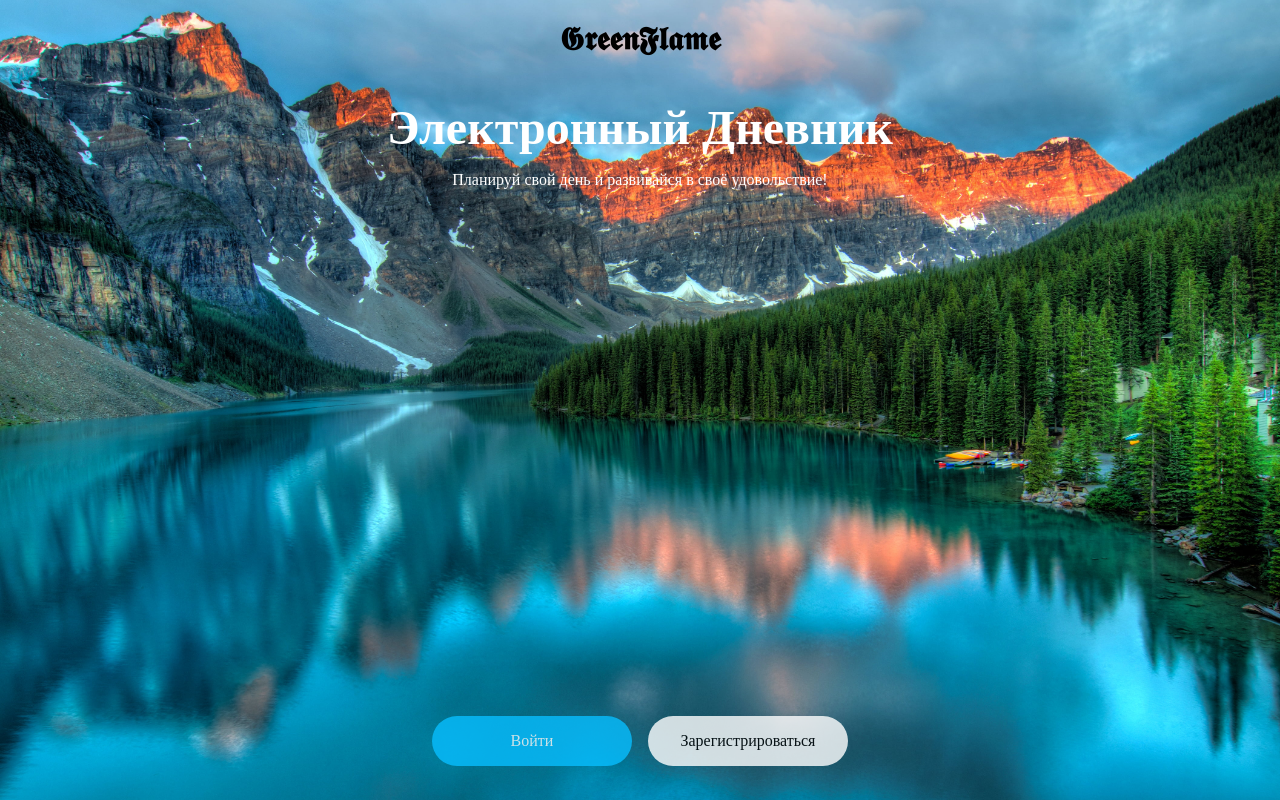
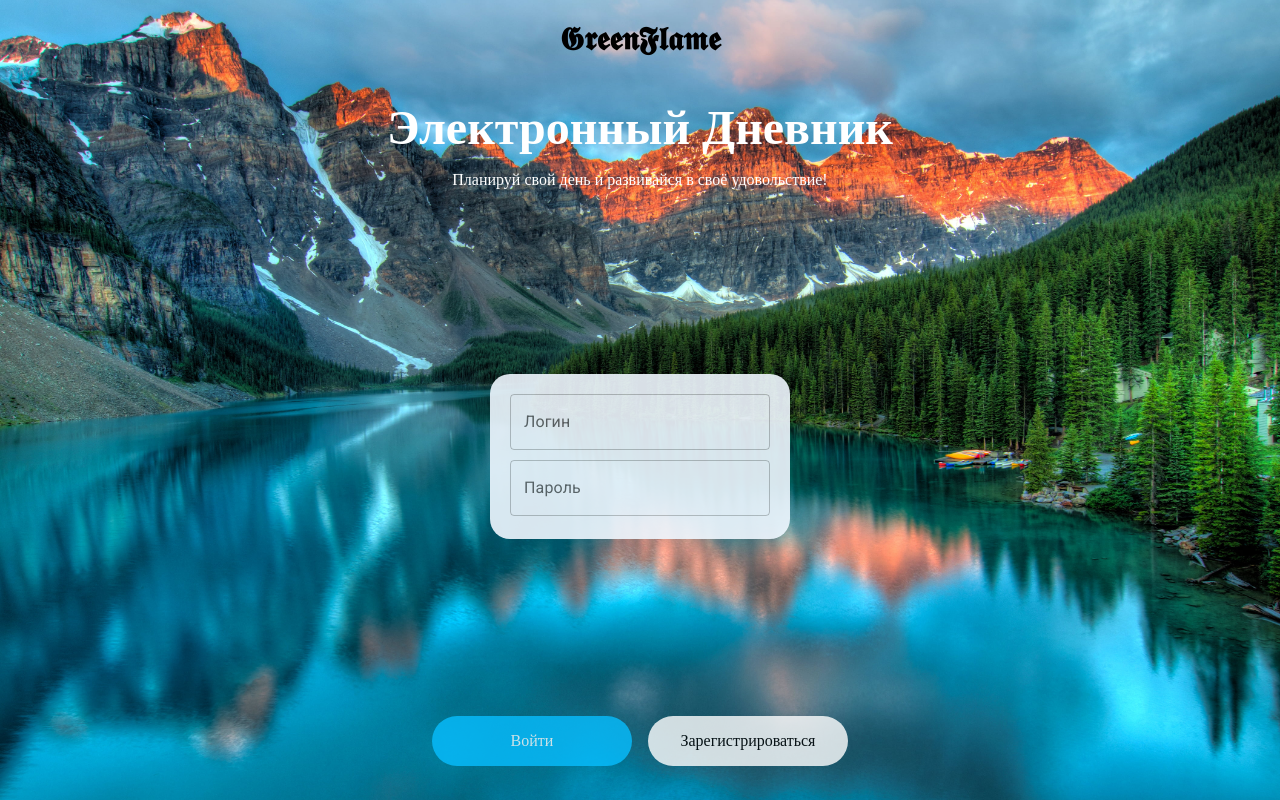
Before and after one commit to GreenShell13/ToDoApp, a React (Create React App) app in the folder src/front/: page / in a window 1280 px wide. Shown: the top 800 px of the page. Built offline with nearby package versions, Linux system fonts and the light colour scheme; grey boxes are pictures that could not be loaded.

Commit message:
Home. Auth Form

```diff
--- a/src/front/package.json
+++ b/src/front/package.json
@@ -3,8 +3,12 @@
   "version": "0.1.0",
   "private": true,
   "dependencies": {
+    "@emotion/react": "^11.11.1",
+    "@emotion/styled": "^11.11.0",
     "@material-ui/core": "^4.12.4",
     "@material-ui/icons": "^4.11.3",
+    "@mui/icons-material": "^5.14.3",
+    "@mui/material": "^5.14.4",
     "@testing-library/jest-dom": "^5.16.4",
     "@testing-library/react": "^13.3.0",
     "@testing-library/user-event": "^13.5.0",
--- a/src/front/src/components/common/blocks/Section.jsx
+++ b/src/front/src/components/common/blocks/Section.jsx
@@ -1,5 +1,7 @@
-import React, { memo } from 'react'
+import React, { memo, useCallback } from 'react'
 import Fade from 'react-reveal/Fade'
+
+import { TextField }from '@mui/material'
 
 import {
     Wrap,
@@ -7,7 +9,8 @@ import {
     AuthButton,
     TopBar,
     ButtonGroup,
-    RegButton
+    RegButton,
+    AuthForm
 } from './styledComponents'
 
 const Section = ({
@@ -17,6 +20,9 @@ const Section = ({
     bgimg = '',
     styles = { color: '#fff' }
 }) => {
+
+    const handleClick = useCallback(() => {}, [])
+
     return (
         <Wrap bgimg={bgimg}>
             <TopBar>
@@ -29,9 +35,22 @@ const Section = ({
                 </ItemText>
             </Fade>
             {regButtons &&
+                <>
+                    <Fade clear>
+                        <AuthForm>
+                            <TextField
+                                style={{ margin: '20px 20px 0px 20px' }}
+                                label='Логин'
+                            />
+                            <TextField
+                                style={{ margin: '10px 20px 20px 20px' }}
+                                label='Пароль'
+                            />
+                        </AuthForm>
+                    </Fade>
                     <Fade bottom>
                         <ButtonGroup>
-                        <AuthButton>
+                            <AuthButton onClick={handleClick}>
                                 <p style={{ opacity: 1, color: '#fff' }}>Войти</p>
                             </AuthButton>
                             <RegButton>
@@ -39,6 +58,7 @@ const Section = ({
                             </RegButton>
                         </ButtonGroup>
                     </Fade>
+                </>
             }
         </Wrap>
     )
--- a/src/front/src/components/common/blocks/styledComponents.js
+++ b/src/front/src/components/common/blocks/styledComponents.js
@@ -77,3 +77,16 @@ export const TopBar = styled.div`
     text-align: center;
     position: fixed;
 `
+
+export const AuthForm = styled.div`
+    background-color: #F0F8FF;
+    display: flex;
+    flex-direction: column;
+    height: 165px;
+    width: 300px;
+    border-radius: 20px;
+    opacity: 0.9;
+    &:hover {
+        box-shadow: 3px 2px 22px 10px rgba(153, 204, 255, 0.3);
+    }
+`
```
Also changed, not shown: 1 other file (tests, documents, lock files or other folders). Lines whose indentation alone changed are shown as unchanged.
